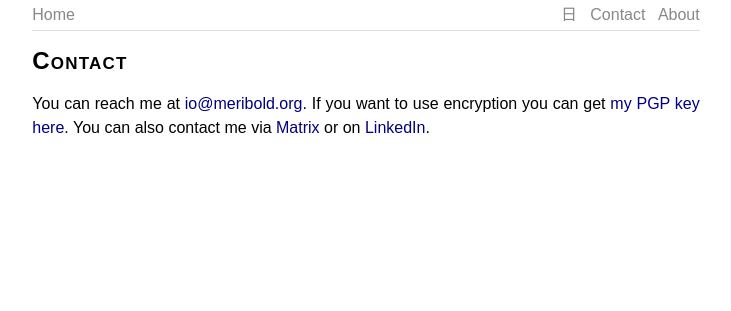
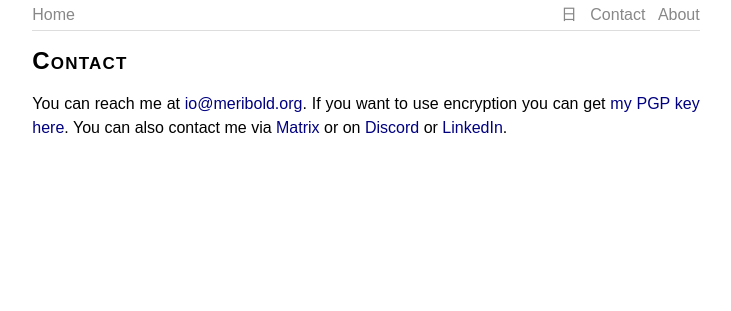
Before and after one commit to meribold/meribold.org, a Jekyll site: the page built from contact.md, in a window 1280 px wide. Shown: the top 311 px of the page, without its empty margins (274-1005 px from the left). Built offline with Jekyll 4.4.1, drawn with Linux system fonts in a browser that asks for light colours.

Commit message:
Add Discord link to contact page

```diff
--- a/contact.md
+++ b/contact.md
@@ -9,4 +9,5 @@ You can reach me at <a href="mailto:{{ site.email }}">{{ site.email }}</a>.
 If you want to use encryption you can get [my PGP key
 here](/pgp-key-meribold-7066ac79c4592c12.txt).
 You can also contact me via [Matrix](https://matrix.to/#/@meribold:matrix.org) or on
+[Discord](https://discord.com/users/904274266462249000) or
 [LinkedIn](https://www.linkedin.com/in/meribold/).
```
